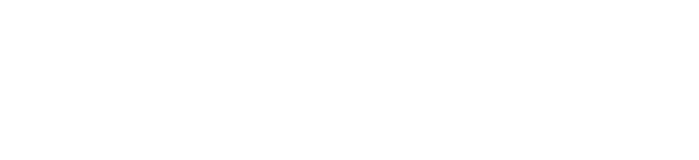
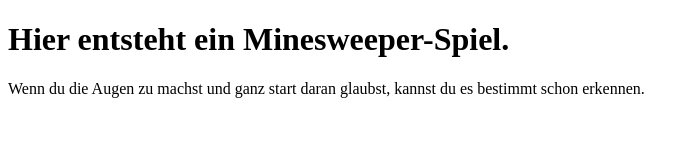
Before and after one commit to EnnoGrensemann/ennogrensemann.github.io, a plain HTML site: page minesweeper/index.html in a window 1280 px wide. Shown: the whole page, without its empty margins (0-699 px from the left). Drawn offline with Linux system fonts and the light colour scheme.

Commit message:
Überschrift hinzugefügt

```diff
--- a/minesweeper/index.html
+++ b/minesweeper/index.html
@@ -6,6 +6,7 @@
     <title>Minesweeper</title>
 </head>
 <body>
-
+    <h1>Hier entsteht ein Minesweeper-Spiel.</h1>
+    <p>Wenn du die Augen zu machst und ganz start daran glaubst, kannst du es bestimmt schon erkennen.</p>
 </body>
 </html>
```
